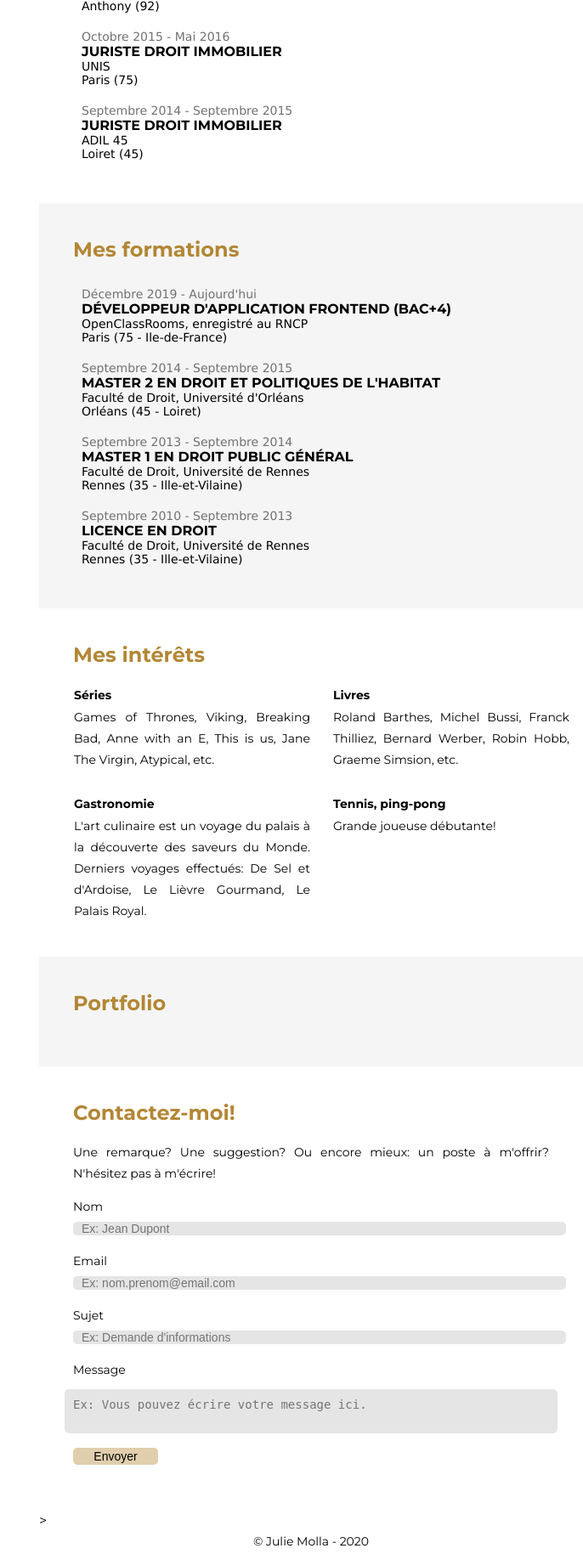
After one commit to JulieMolla/juliemolla.github.io, a PHP site: page /index.php in a window 1280 px wide. The commit adds this page. Shown: the part 1520-3349 px from the top of the page at 85% size, without its empty margins (594-1280 px from the left). Run offline with PHP 8.4, Linux system fonts and the light colour scheme.

Commit message:
contact php

```diff
--- /dev/null
+++ b/contact.php
@@ -0,0 +1,59 @@
+<!DOCTYPE html>
+<html lang="en">
+<head>
+    <meta charset="UTF-8">
+    <meta name="viewport" content="width=device-width, initial-scale=1.0">
+    <meta http-equiv="X-UA-Compatible" content="ie=edge">
+    <title>Document</title>
+</head>
+<body>
+<section class="main__section main__formulaire">
+            <h2>Contactez-moi!</h2>
+            <p>Une remarque? Une suggestion? Ou encore mieux: un poste à m'offrir? N'hésitez pas à m'écrire!</p>
+            <form metho="post" action="contact.php">
+                <p>
+                    <label for="nom">Nom</label>
+                    <input type="text" name="nom" id="nom" placeholder="Ex: Jean Dupont" size="30" maxlength="100"
+                        required />
+                </p>
+
+                <p>
+                    <label for="email">Email</label>
+                    <input type="email" name="email" id="email" placeholder="Ex: nom.prenom@email.com" size="30"
+                        maxlength="100" required />
+                </p>
+
+                <p>
+                    <label for="objet">Sujet</label>
+                    <input type="text" name="objet" id="objet" placeholder="Ex: Demande d'informations" size="30"
+                        maxlength="200" required />
+                </p>
+
+                <p>
+                    <label for="message">Message</label>
+                    <textarea type="text" name="message" id="message"
+                        placeholder="Ex: Vous pouvez écrire votre message ici." maxlength="500" row="10" cols="28"
+                        required></textarea>
+                </p>
+
+                <p>
+                    <input class="submit" type="submit" value="Envoyer">
+                </p>
+            </form>
+            <?php
+            if (isset($_POST['message'])) {
+                $position_arobase = strpos($_POST['email'], '@');
+                if ($position_arobase === false)
+                echo '<p>Votre email doit comporter un arobase.</p>';
+                else {
+                    $retour = mail('devweb.molla@gmail.com', 'Envoi depuis la page Contact', $_POST['message'], 'From: ' . $_POST['email']);
+                    if ($retour)
+                    echo '<p>Votre message a été envoyé.<p>';
+                    else
+                    echo '<p>Erreur.</p>';
+                }
+            }
+            ?>
+        </section>
+</body>
+</html>
--- a/index.html
+++ b/index.php
@@ -335,8 +335,10 @@
         <section class="main__section main__portfolio">
             <h2>Portfolio</h2>
         </section>
-        <section class="main__section main__formulaire">
-            <h2>Contactez-moi!</h2>
+        <!--<section class="main__section main__formulaire"-->
+        <?php include('contact.php')?>>
+            <!--<h2>Contactez-moi!</h2>
+            <p>Une remarque? Une suggestion? Ou encore mieux: un poste à m'offrir? N'hésitez pas à m'écrire!</p>
             <form metho="post" action="traitement.js">
                 <p>
                     <label for="nom">Nom</label>
@@ -351,7 +353,7 @@
                 </p>
 
                 <p>
-                    <label for="objet">Objet</label>
+                    <label for="objet">Sujet</label>
                     <input type="text" name="objet" id="objet" placeholder="Ex: Demande d'informations" size="30"
                         maxlength="200" required />
                 </p>
@@ -366,7 +368,7 @@
                 <p>
                     <input class="submit" type="submit" value="Envoyer">
                 </p>
-            </form>
+            </form>-->
         </section>
         <footer>
             <div class="footer">
```
